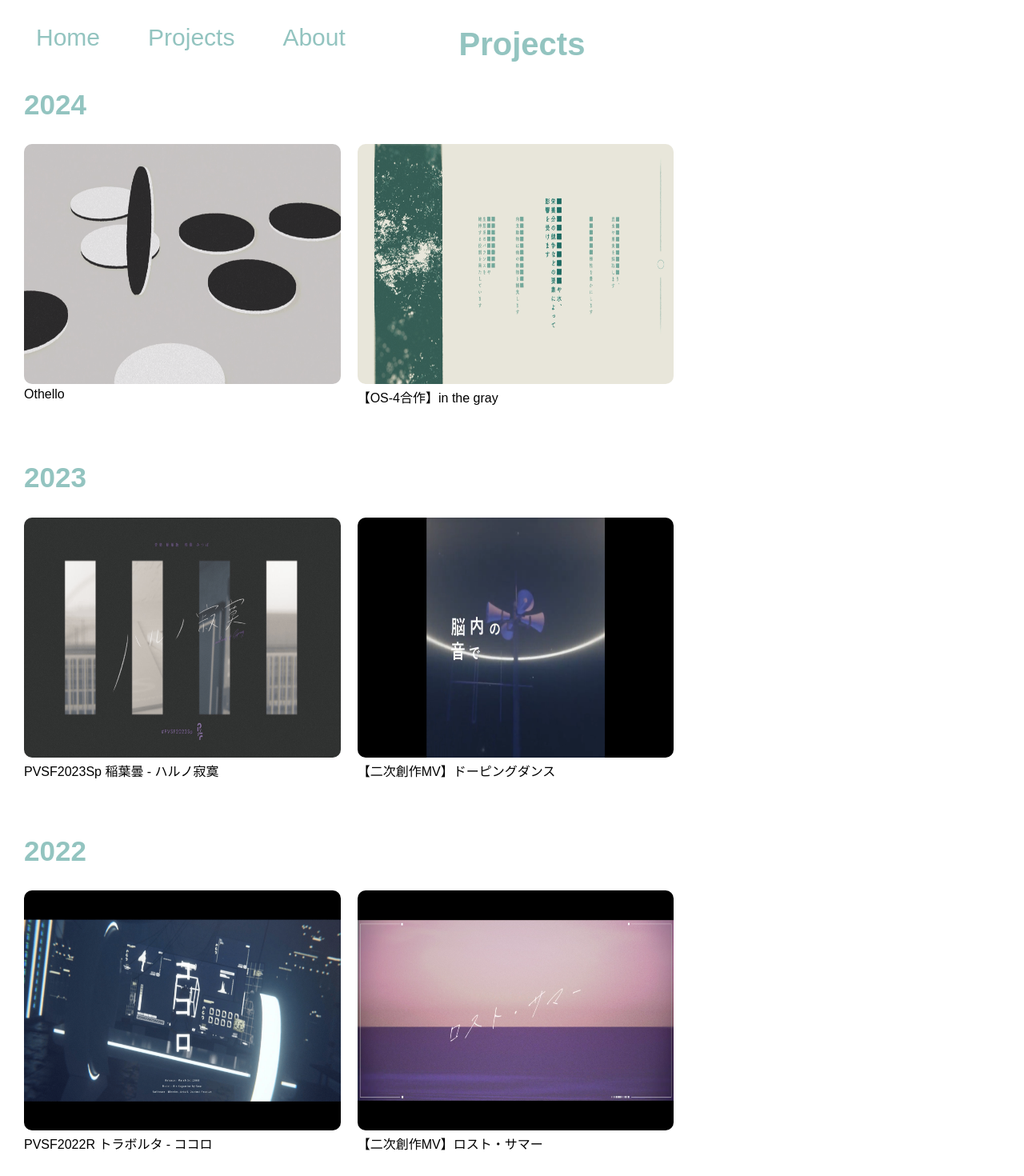
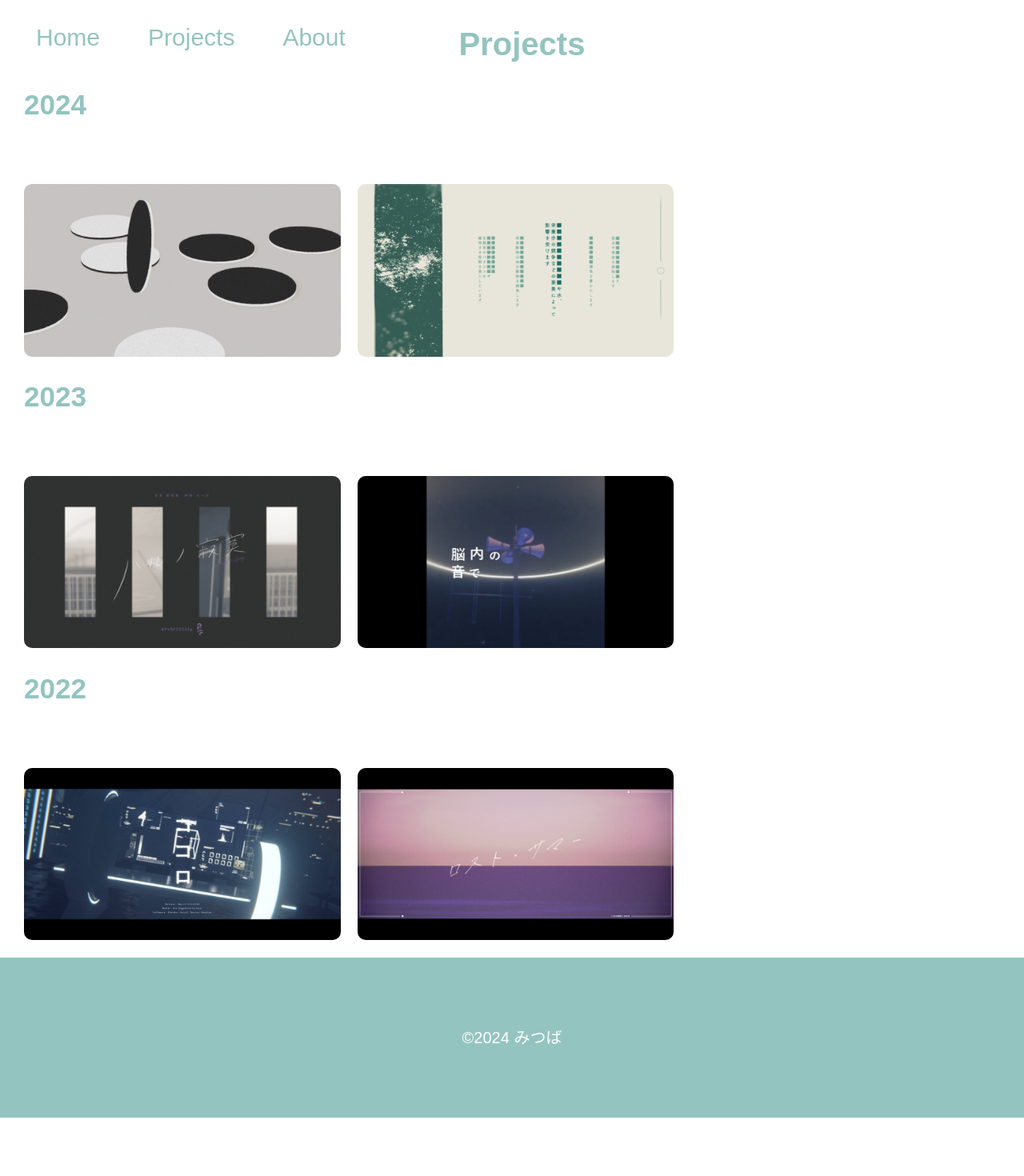
Before and after one commit to 3itsu8/3itsu8.github.io, a Next.js app: page /projects in a window 1280 px wide. Shown: the top 1470 px of the page at 80% size. After the commit the page ends 1397 px from the top, so only its background shows below. Built offline with nearby package versions, Linux system fonts and the light colour scheme; a web font is replaced by a local one.

Commit message:
Projectsページの画像の修正とリンクの設定
Projectsページの画像のホバーアニメーションの実装と、ページ内遷移のためのリンクの設定をしました

```diff
--- a/src/app/about/page.jsx
+++ b/src/app/about/page.jsx
@@ -5,6 +5,7 @@ import styles from './about.module.css'; // stylesオブジェクトのインポ
 const Page = () => {
   return (
     <div className={styles.container}>
+      <title>About | みつば</title>
       <section className={styles.section_about}>
         <h2 className={styles.section_title}>About</h2>
         <div className={styles.about_content}>
--- a/src/app/projects/Othello/page.jsx
+++ b/src/app/projects/Othello/page.jsx
@@ -19,7 +19,7 @@ const Page = () => {
     <div className={styles.container}>
       <section className={styles.content}>
         <div className={styles.all_projects_button}>
-          <a> &lt;All Projects</a>
+          <a href="/projects"> &lt;All Projects</a>
         </div>
         <div className={styles.main_info}>
           <div className={styles.video_link}>
--- a/src/app/projects/page.jsx
+++ b/src/app/projects/page.jsx
@@ -14,10 +14,10 @@ export default function project() {
             <Image
               src="/images/project/2024_Othello.png"
               alt='映像"Othello"'
-              width={300}
-              height={300}
+              width={854}
+              height={480}
             />
-            <a>
+            <a href="projects/Othello">
               <div className={styles.mask}>
                 <div className={styles.caption}>Othello</div>
               </div>
@@ -27,10 +27,10 @@ export default function project() {
             <Image
               src="/images/project/2024_inthegray.png"
               alt='映像"in the gray"'
-              width={300}
-              height={300}
+              width={854}
+              height={480}
             />
-            <a>
+            <a href="projects/inthegray">
               <div className={styles.mask}>
                 <div className={styles.caption}>【OS-4合作】in the gray</div>
               </div>
@@ -44,10 +44,10 @@ export default function project() {
             <Image
               src="/images/project/2023_Sekibaku.png"
               alt='映像"ハルノ寂寞"'
-              width={300}
-              height={300}
+              width={854}
+              height={480}
             />
-            <a>
+            <a href="projects/Sekibaku">
               <div className={styles.mask}>
                 <div className={styles.caption}>
                   PVSF2023Sp 稲葉曇 - ハルノ寂寞
@@ -59,10 +59,10 @@ export default function project() {
             <Image
               src="/images/project/2023_DopingDance.png"
               alt='映像"ドーピングダンス"'
-              width={300}
-              height={300}
+              width={854}
+              height={480}
             />
-            <a>
+            <a href="projects/DopingDance">
               <div className={styles.mask}>
                 <div className={styles.caption}>
                   【二次創作MV】ドーピングダンス
@@ -78,10 +78,10 @@ export default function project() {
             <Image
               src="/images/project/2022_Kokoro.png"
               alt='映像"ココロ"'
-              width={300}
-              height={300}
+              width={854}
+              height={480}
             />
-            <a>
+            <a href="projects/Kokoro">
               <div className={styles.mask}>
                 <div className={styles.caption}>
                   PVSF2022R トラボルタ - ココロ
@@ -93,10 +93,10 @@ export default function project() {
             <Image
               src="/images/project/2022_LostSummer.png"
               alt='映像"ロスト・サマー"'
-              width={300}
-              height={300}
+              width={854}
+              height={480}
             />
-            <a>
+            <a href="projects/LostSummer">
               <div className={styles.mask}>
                 <div className={styles.caption}>
                   【二次創作MV】ロスト・サマー
--- a/src/app/projects/projects.module.css
+++ b/src/app/projects/projects.module.css
@@ -49,6 +49,7 @@ Projects
 
 .content img {
   width: 95%;
+  height: 95%;
   border-radius: 10px;
 }
 
@@ -69,10 +70,9 @@ Footer
 }
 
 /* animation */
-/* .content {
+.content {
   overflow: hidden;
   position: relative;
-  opacity: 0;
   transform: translateY(50px);
   transition:
     opacity 0.5s ease,
@@ -85,14 +85,14 @@ Footer
 }
 
 .content .caption {
-  font-size: 200%;
+  font-size: 150%;
   text-align: center;
   padding-top: 25%;
   color: #fff;
 }
 .content .mask {
   width: 95%;
-  height: 100%;
+  height: 95%;
   border-radius: 10px;
   position: absolute;
   top: 0;
@@ -104,4 +104,4 @@ Footer
 }
 .content:hover .mask {
   opacity: 1;
-} */
+}
--- a/src/components/Header/index.jsx
+++ b/src/components/Header/index.jsx
@@ -6,17 +6,17 @@ const Header = () => {
       <nav className={styles.header_nav}>
         <ul className={styles.header_navlist}>
           <li className={styles.header_navitem}>
-            <a>
+            <a href="/">
               <span>Home</span>
             </a>
           </li>
           <li className={styles.header_navitem}>
-            <a>
+            <a href="/projects">
               <span>Projects</span>
             </a>
           </li>
           <li className={styles.header_navitem}>
-            <a>
+            <a href="/about">
               <span>About</span>
             </a>
           </li>
```
